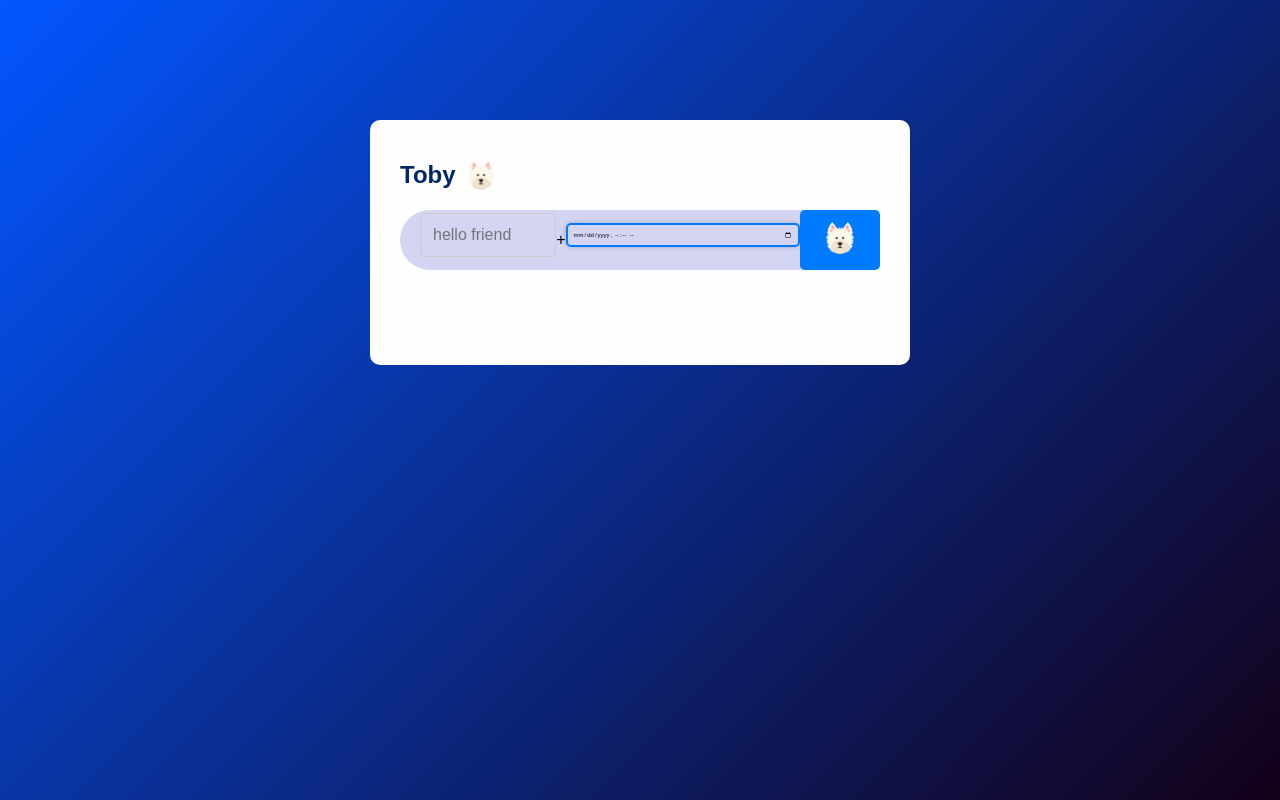
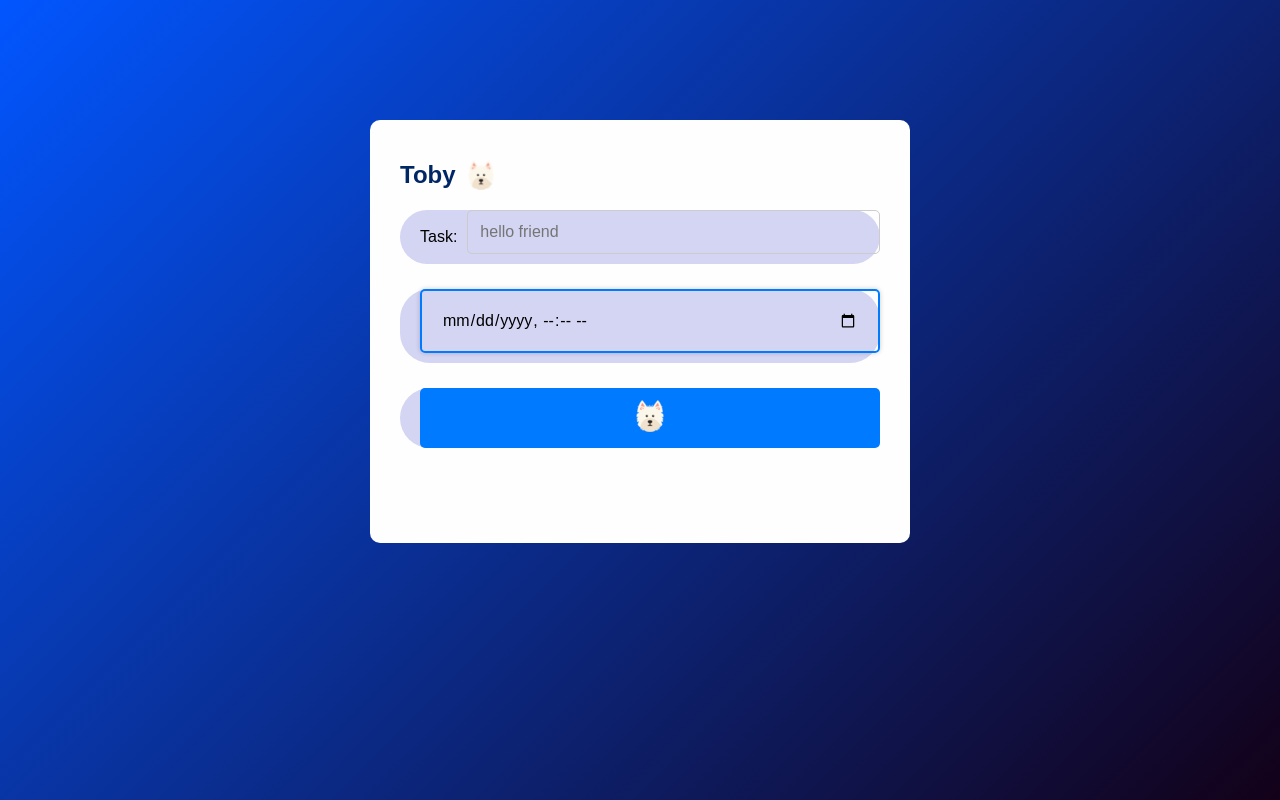
Before and after one commit to wrwinsett/todo-app, a plain HTML site: page index.html in a window 1280 px wide. Drawn offline with Linux system fonts and the light colour scheme.

Commit message:
make more user friendly

```diff
--- a/index.html
+++ b/index.html
@@ -13,10 +13,17 @@
         <h2>Toby <img src="images/westie.ico" /></h2>
 
         <div class="row">
+          <label for="input-box">Task:</label>
           <input type="text" id="input-box" placeholder="hello friend" />
           <!-- allows the user to input, with the type of input being text, and some
-          placeholder text -->+
+          placeholder text -->
+        </div>
+
+        <div class="row">
           <input type="datetime-local" id="time-input" />
+        </div>
+
+        <div class="row">
           <button onclick="addTask()"><img src="images/westie.ico" /</button>
         </div>
 
--- a/style.css
+++ b/style.css
@@ -45,9 +45,9 @@
 }
 
 #time-input {
-  flex: 2;
-  padding: 5px;
-  font-size: 6px;
+  flex: 1;
+  padding: 20px;
+  font-size: 16px;
   border: 2px solid #007bff;
   border-radius: 5px;
   box-shadow: 0 0 5px rgba(0, 0, 0, 0.2); /* adds a subtle box shadow */
@@ -55,6 +55,10 @@
 
 #time-input:focus {
   background-color: rgb(176, 137, 184);
+}
+
+label {
+  margin-right: 10px;
 }
 
 body {
@@ -75,16 +79,22 @@ input[type="datetime-local"] {
 }
 
 button {
-  /* flex: 1; */
+  flex: 1;
   border: none;
   outline: none;
   padding: 12px 24px;
   background: #007bff;
-  color: #fff;
+  color: #ffffff;
   font-size: 16px;
   cursor: pointer;
   border-radius: 5px;
   transition: background-color 0.3s ease;
+}
+
+input[type="text"]:focus,
+input[type="datetime-local"]:focus,
+button:focus {
+  border: 2px solid #007bff;
 }
 
 button:hover {
@@ -143,3 +153,18 @@ ul li span {
 ul li span:hover {
   background: #f0f0f0;
 }
+
+/* Add hover effects */
+button:hover {
+  background-color: #0056b3;
+}
+
+ul li:hover {
+  background: #e0e0e0; /* Light gray background on hover */
+}
+
+/* Add smooth transition for hover effects */
+ul li,
+button {
+  transition: background-color 0.3s ease;
+}
```
